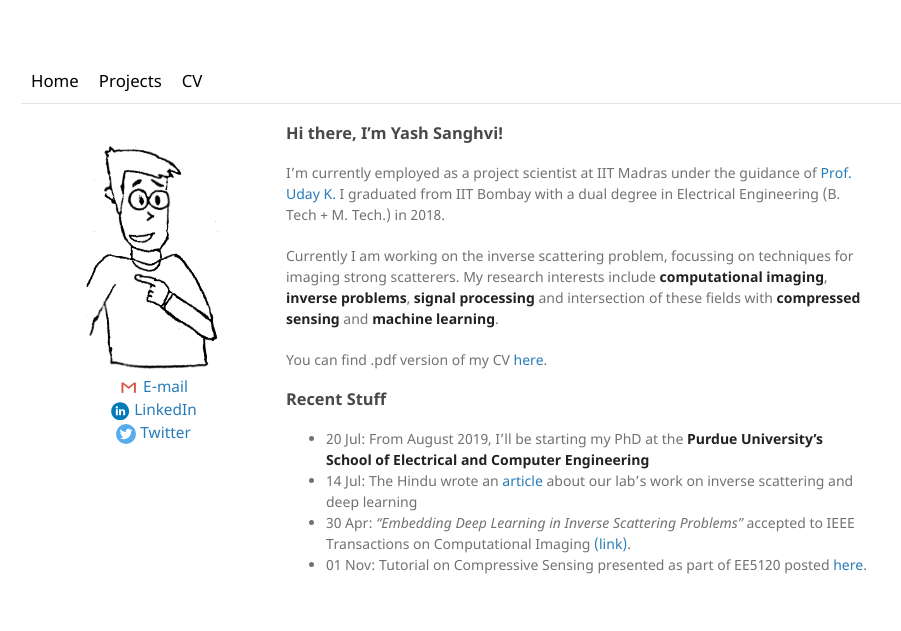
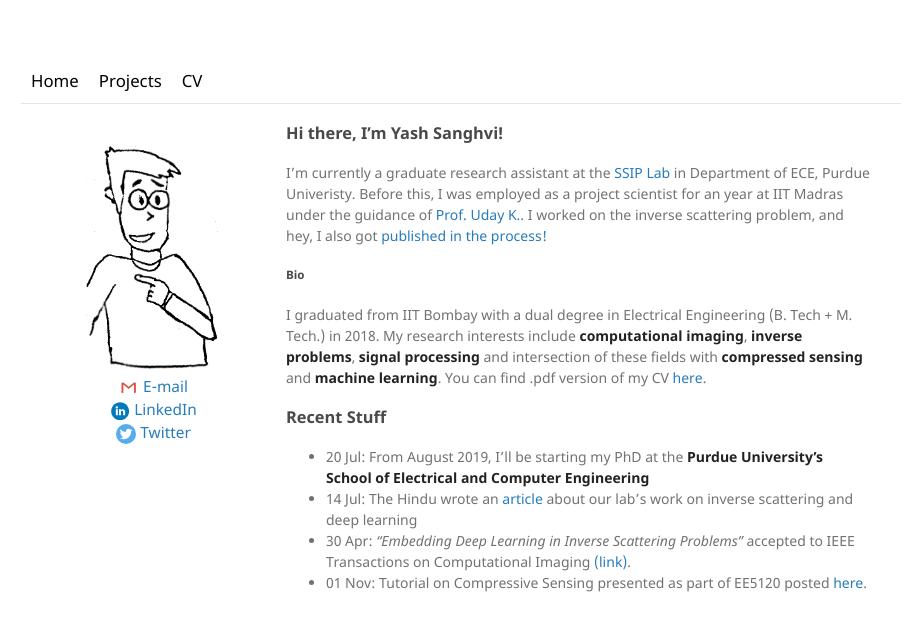
Before and after one commit to sanghviyashiitb/sanghviyashiitb.github.io, a Jekyll site: the page built from index.md, in a window 1280 px wide. Shown: the top 631 px of the page, without its empty margins (119-1020 px from the left). Built offline with Jekyll 4.4.1, drawn with Linux system fonts in a browser that asks for light colours.

Commit message:
Updated Bio

```diff
--- a/index.md
+++ b/index.md
@@ -3,11 +3,11 @@ layout: default
 title: Yash Sanghvi
 ---
 ### Hi there, I'm Yash Sanghvi!
-I'm currently employed as a project scientist at IIT Madras under the guidance of [Prof. Uday K.](http://www.ee.iitm.ac.in/uday/) I graduated from IIT Bombay with a dual degree in Electrical Engineering (B. Tech + M. Tech.) in 2018.
+I'm currently a graduate research assistant at the [SSIP Lab](https://engineering.purdue.edu/ChanGroup/) in Department of ECE, Purdue Univeristy. Before this, I was employed as a project scientist for an year at IIT Madras under the guidance of [Prof. Uday K.](http://www.ee.iitm.ac.in/uday/).  I worked on the inverse scattering problem, and hey, I also got [published in the process!](https://ieeexplore.ieee.org/document/8709721)
 
-Currently I am working on the inverse scattering problem, focussing on techniques for imaging strong scatterers. My research interests include **computational imaging**, **inverse problems**, **signal processing** and intersection of these fields with **compressed sensing** and **machine learning**.
-
-You can find .pdf version of my CV [here](/PhD_Curriculum_Vitae.pdf).
+##### Bio
+I graduated from IIT Bombay with a dual degree in Electrical Engineering (B. Tech + M. Tech.) in 2018. My research interests include **computational imaging**, **inverse problems**, **signal processing** and intersection of these fields with **compressed sensing** and **machine learning**.
+You can find .pdf version of my CV [here](/Sanghvi_CV.pdf).
 
 
 ### Recent Stuff
```
Also changed, not shown: 3 other files.
